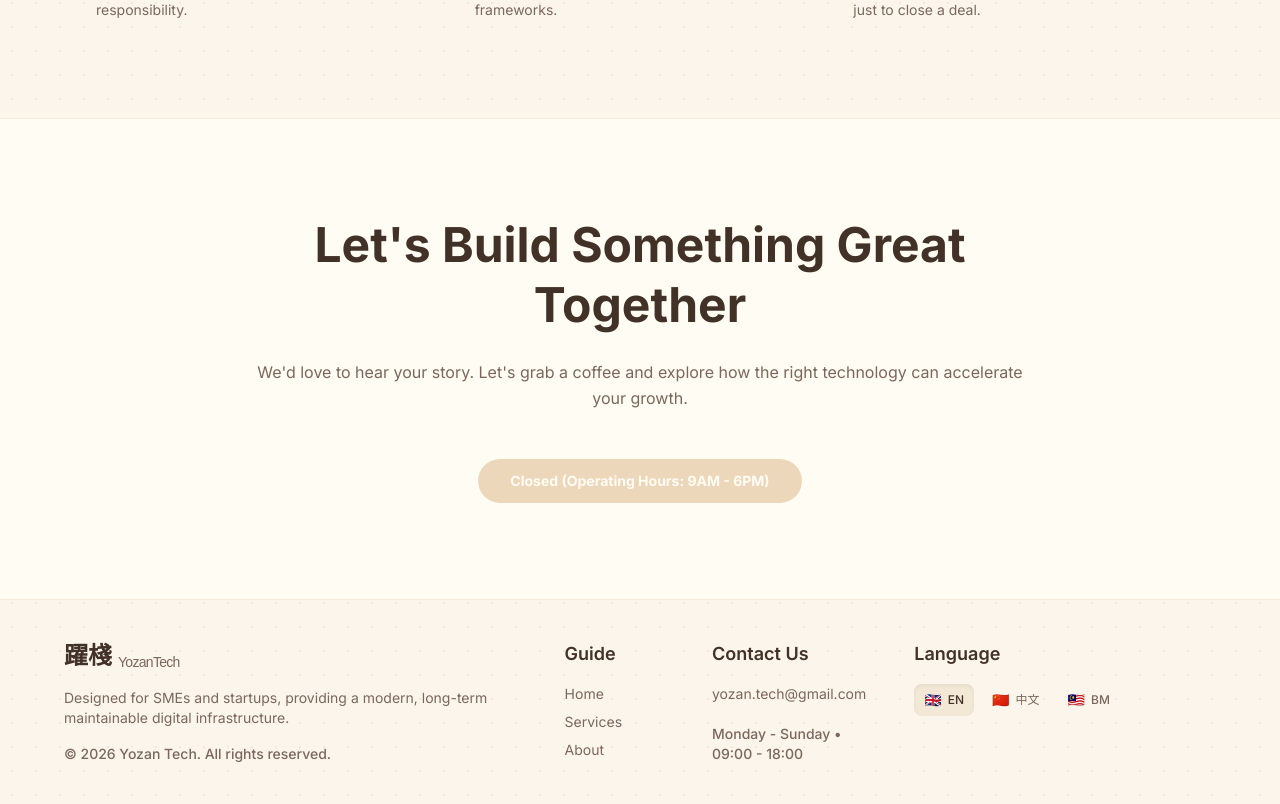
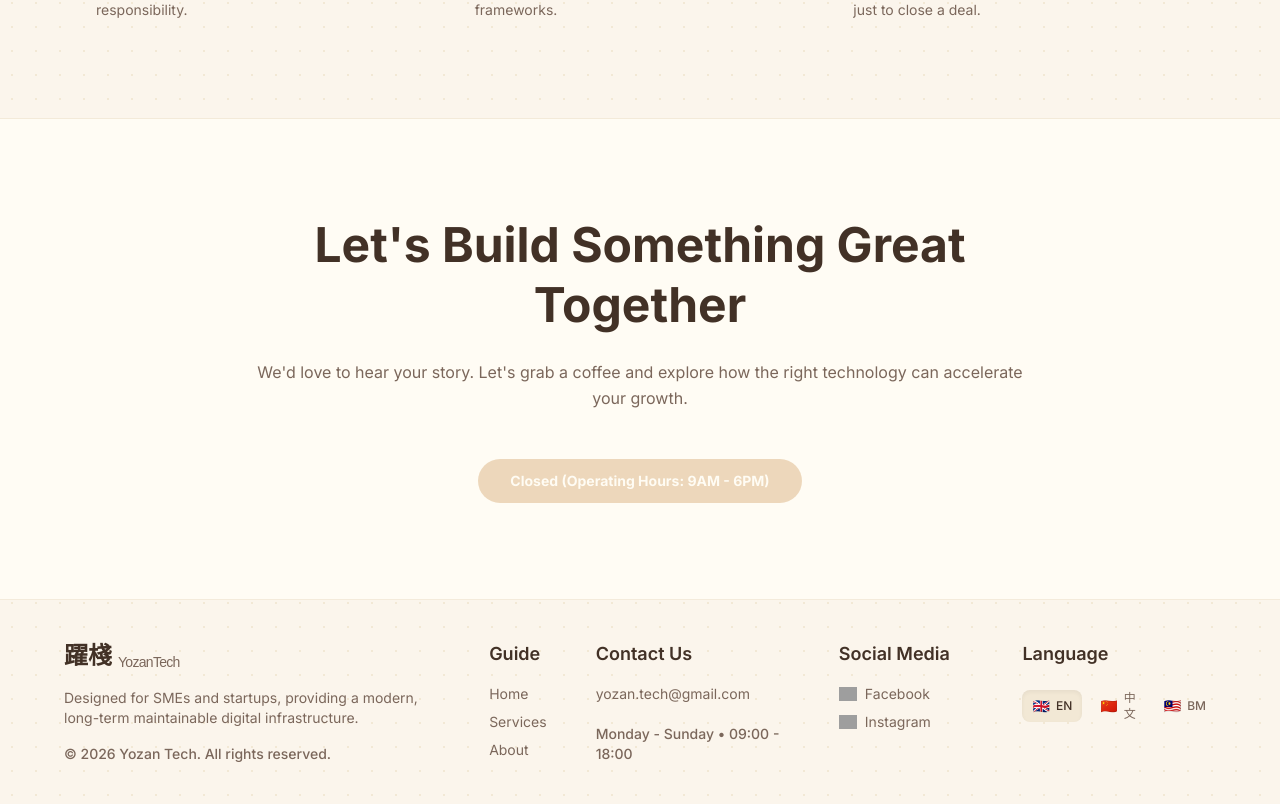
Before and after one commit to YozanTech/yozan-tech, a Next.js app: page /en/about in a window 1280 px wide. Shown: the part 1305-2109 px from the top of the page. Built offline with nearby package versions, Linux system fonts and the light colour scheme; grey boxes are pictures that could not be loaded.

Commit message:
feat: implement site footer with language switcher and social media integration

```diff
--- a/components/layout/Footer.tsx
+++ b/components/layout/Footer.tsx
@@ -3,19 +3,21 @@ import FadeIn from "../FadeIn";
 import { NAVIGATION } from "@/constants/navigation";
 import { useTranslations } from "next-intl";
 import LanguageSwitcher from "@/components/ui/LanguageSwitcher";
+import Image from "next/image";
+import { SOCIAL_MEDIA } from "@/constants/social-media";
 
 export default function Footer() {
   const tNav = useTranslations("navigation");
   const tFooter = useTranslations("footer");
 
   return (
-    <footer className="w-full flex md:flex-row flex-col px-6 md:px-16 py-10 max-md:pb-30 text-surface-600 text-sm gap-12">
+    <footer className="w-full flex md:flex-row flex-col px-4 md:px-16 py-10 max-md:pb-18 text-surface-600 text-sm gap-12">
       {/* Main footer content */}
       {/* Brand + description */}
-      <div className="flex flex-col gap-4 h-full w-full flex-[1.5]">
+      <div className="flex flex-col gap-4 h-full w-full flex-1">
         <FadeIn
           delay={0.2}
-          initialY={20}
+          initialY={10}
           className="flex items-center gap-1.5 font-serif shrink-0"
         >
           <span className="text-surface-900 text-2xl font-semibold">躍棧</span>
@@ -23,33 +25,33 @@ export default function Footer() {
             YozanTech
           </span>
         </FadeIn>
-        <FadeIn delay={0.4} initialY={20} className="text-surface-600 max-w-md">
+        <FadeIn delay={0.4} initialY={10} className="text-surface-600 max-w-md">
           {tFooter("description")}
         </FadeIn>
-        <FadeIn delay={0.6} initialY={20} className="mt-auto font-medium">
+        <FadeIn delay={0.6} initialY={10} className="mt-auto font-medium">
           © {new Date().getFullYear()} Yozan Tech. All rights reserved.
         </FadeIn>
       </div>
 
       {/* Navigation links */}
-      <div className="flex flex-1">
-        <div className="flex-1 flex flex-col gap-4 justify-start w-full">
+      <div className="flex flex-[0.8] gap-12">
+        <div className="flex-[0.3] flex flex-col gap-4 justify-start w-full">
           <FadeIn
             delay={0.2}
-            initialY={20}
+            initialY={10}
             className="text-surface-900 font-semibold text-lg"
           >
             {tFooter("guide")}
           </FadeIn>
           <div className="flex flex-col gap-2">
             {NAVIGATION.map((item, index) => (
-              <FadeIn key={item.id} delay={0.4 + index * 0.2} initialY={20}>
+              <FadeIn key={item.id} delay={0.4 + index * 0.2} initialY={10}>
                 <Link
                   href={item.href}
-                  className="text-surface-600 group relative w-fit"
+                  className="text-surface-600 hover:text-surface-800 group relative w-fit"
                 >
                   {tNav(item.id)}
-                  <span className="absolute bottom-0 left-0 h-px w-0 bg-surface-600 transition-all duration-300 group-hover:w-full"></span>
+                  <span className="absolute bottom-0 left-0 h-px w-0 bg-surface-800 transition-all duration-300 group-hover:w-full"></span>
                 </Link>
               </FadeIn>
             ))}
@@ -61,12 +63,12 @@ export default function Footer() {
           <div className="flex flex-col gap-4">
             <FadeIn
               delay={0.2}
-              initialY={20}
+              initialY={10}
               className="text-surface-900 font-semibold text-lg"
             >
               {tFooter("contactUs")}
             </FadeIn>
-            <FadeIn delay={0.4} initialY={20}>
+            <FadeIn delay={0.4} initialY={10}>
               <Link
                 className="text-surface-600 hover:text-brand-600"
                 href="mailto:yozan.tech@gmail.com"
@@ -75,7 +77,7 @@ export default function Footer() {
               </Link>
             </FadeIn>
           </div>
-          <FadeIn delay={0.6} initialY={20}>
+          <FadeIn delay={0.6} initialY={10}>
             <div className="mt-auto mb-0 font-medium">
               {tFooter("businessHours")}
             </div>
@@ -83,12 +85,46 @@ export default function Footer() {
         </div>
       </div>
 
-      <FadeIn delay={0.2} initialY={10} className="flex flex-col gap-4 flex-1">
-        <div className="text-surface-900 font-semibold text-lg">
-          {tFooter("language")}
+      <div className="flex flex-1 gap-12">
+        <div className="flex flex-col gap-4 flex-[0.9]">
+          <FadeIn
+            delay={0.2}
+            initialY={10}
+            className="text-surface-900 font-semibold text-lg"
+          >
+            Social Media
+          </FadeIn>
+          <div className="flex flex-col gap-2">
+            {SOCIAL_MEDIA.map((media, index) => (
+              <FadeIn key={index} delay={0.3 + index * 0.1} initialY={10}>
+                <Link
+                  href={media.href}
+                  className="text-surface-600 hover:text-surface-800 transition-colors duration-300 group relative w-fit flex items-center gap-2"
+                >
+                  <Image
+                    src={media.icon}
+                    alt={media.label}
+                    width={18}
+                    height={18}
+                  />
+                  <span>{media.label}</span>
+                </Link>
+              </FadeIn>
+            ))}
+          </div>
         </div>
-        <LanguageSwitcher />
-      </FadeIn>
+
+        <div className="flex flex-col gap-4 flex-1">
+          <FadeIn
+            delay={0.2}
+            initialY={10}
+            className="text-surface-900 font-semibold text-lg"
+          >
+            {tFooter("language")}
+          </FadeIn>
+          <LanguageSwitcher />
+        </div>
+      </div>
     </footer>
   );
 }
--- a/components/ui/LanguageSwitcher.tsx
+++ b/components/ui/LanguageSwitcher.tsx
@@ -2,6 +2,7 @@
 
 import { usePathname, useRouter } from "@/i18n/routing";
 import { useParams } from "next/navigation";
+import FadeIn from "../FadeIn";
 
 const LOCALES = [
   { code: "en", flag: "🇬🇧", label: "EN" },
@@ -20,12 +21,12 @@ export default function LanguageSwitcher() {
   };
 
   return (
-    <div className="flex items-center gap-2">
-      {LOCALES.map((locale) => {
+    <div className="flex flex-col md:flex-row md:items-center gap-2">
+      {LOCALES.map((locale, index) => {
         const isActive = currentLocale === locale.code;
         return (
+          <FadeIn key={locale.code} delay={0.3 + index * 0.1} initialY={10}>
             <button
-            key={locale.code}
               onClick={() => handleLocaleChange(locale.code)}
               aria-label={`Switch to ${locale.label}`}
               className={`flex items-center gap-1.5 px-2.5 py-1.5 rounded-lg text-xs font-semibold transition-all duration-200 cursor-pointer ${
@@ -34,9 +35,10 @@ export default function LanguageSwitcher() {
                   : "text-surface-600 hover:text-surface-900"
               }`}
             >
-            <span className="text-sm  font-bold">{locale.flag}</span>
+              <span className="text-sm font-bold">{locale.flag}</span>
               <span className="font-medium">{locale.label}</span>
             </button>
+          </FadeIn>
         );
       })}
     </div>
--- /dev/null
+++ b/constants/social-media.ts
@@ -0,0 +1,12 @@
+export const SOCIAL_MEDIA = [
+  {
+    label: "Facebook",
+    icon: "https://authjs.dev/img/providers/facebook.svg",
+    href: "https://web.facebook.com/profile.php?id=61590696213325",
+  },
+  {
+    label: "Instagram",
+    icon: "https://authjs.dev/img/providers/instagram.svg",
+    href: "https://www.instagram.com/yozantech/",
+  },
+];
--- a/next.config.ts
+++ b/next.config.ts
@@ -4,6 +4,14 @@ import createNextIntlPlugin from "next-intl/plugin";
 const nextConfig: NextConfig = {
   /* config options here */
   reactCompiler: true,
+  images: {
+    remotePatterns: [
+      {
+        protocol: "https",
+        hostname: "authjs.dev",
+      },
+    ],
+  },
 };
 
 const withNextIntl = createNextIntlPlugin();
```
Lines whose indentation alone changed are shown as unchanged.
